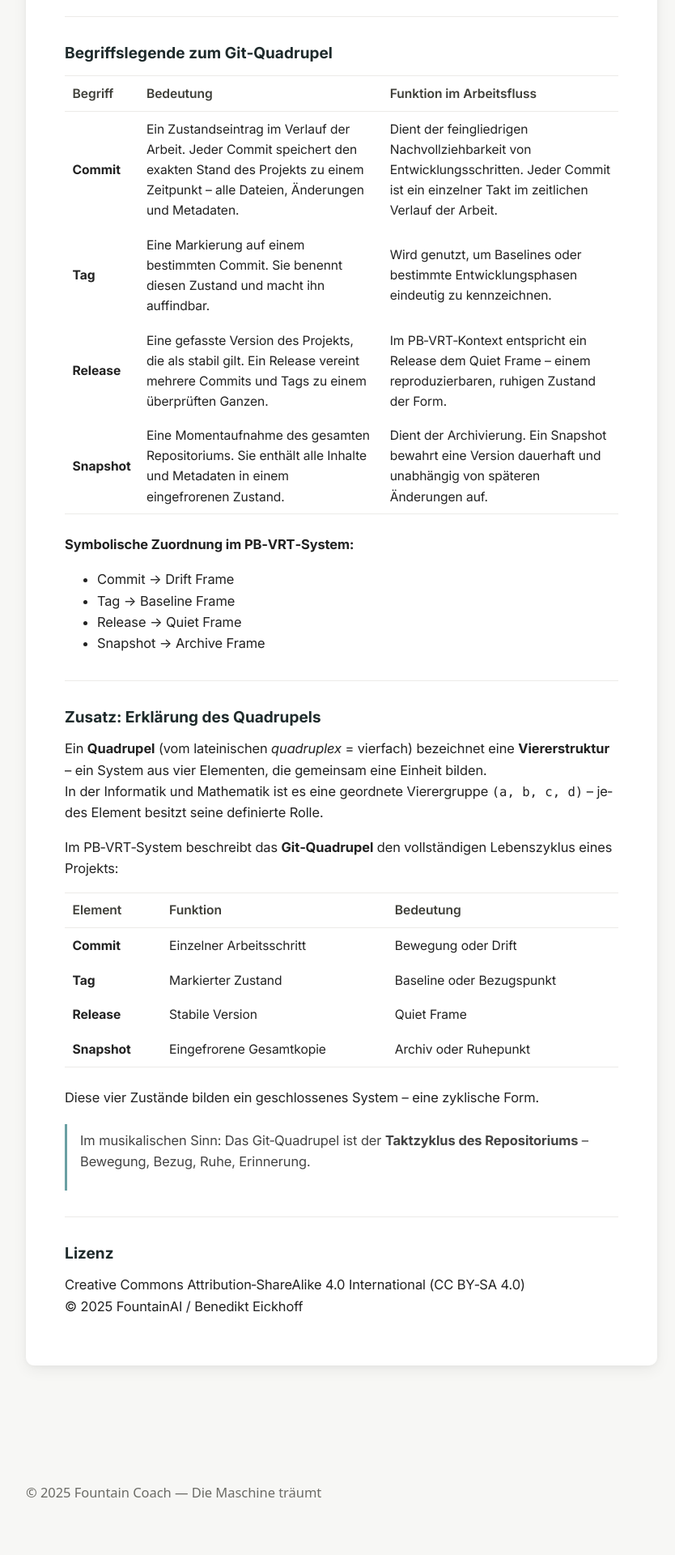
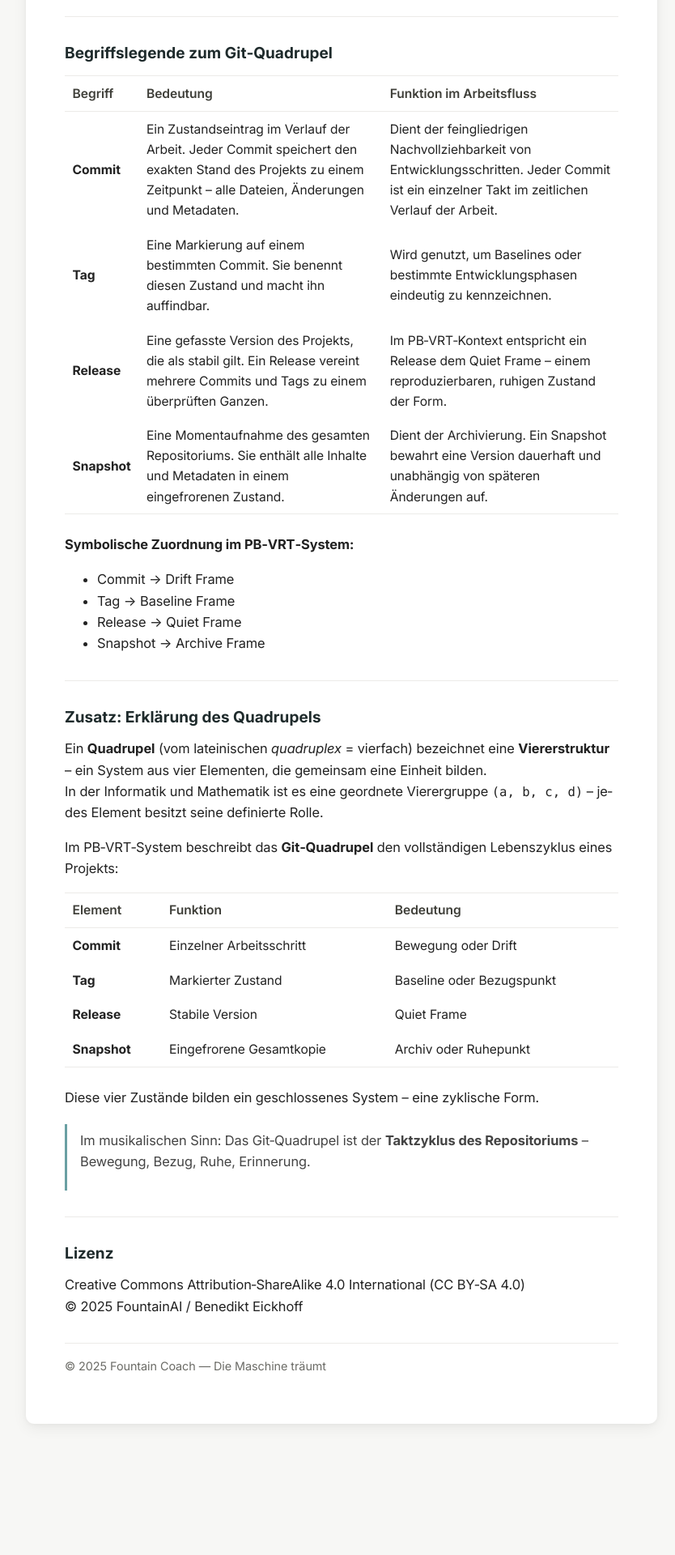
Before and after one commit to Fountain-Coach/Die-Maschine-traeumt, a Jekyll site: the page built from index.md, in a window 1280 px wide. Shown: the part 4181-6101 px from the top of the page at 81% size, without its empty margins (218-1052 px from the left). Built offline with Jekyll 4.4.1, drawn with Linux system fonts in a browser that asks for light colours; after the commit the page ends 6019 px from its top, so only the background shows below that.

Commit message:
fix(footer): integrate license footer inside paper surface; align width and style; remove global footer

```diff
--- a/_layouts/default.html
+++ b/_layouts/default.html
@@ -13,9 +13,6 @@
       {% include nav.html %}
       {{ content }}
     </main>
-    <footer class="footer">
-      <p>© {{ site.time | date: '%Y' }} Fountain Coach — Die Maschine träumt</p>
-    </footer>
     <script defer src="{{ '/assets/js/mobile-tables.js' | relative_url }}?v={{ site.time | date: '%Y%m%d%H%M%S' }}"></script>
   </body>
 </html>
--- a/assets/css/style.css
+++ b/assets/css/style.css
@@ -38,6 +38,7 @@ body { font-family: 'Inter', system-ui, -apple-system, Segoe UI, Roboto, Helveti
 .page { background: transparent; }
 .paper { background: #ffffff; border-radius: 10px; box-shadow: 0 6px 18px rgba(0,0,0,.06), 0 1px 6px rgba(0,0,0,.04); padding: 44px 48px; margin: 0 auto; max-width: 860px; }
 .spread { width: 100%; }
+.paper__footer { margin-top: 2rem; padding-top: 1rem; border-top: 1px solid #ecebe8; color: var(--muted); font-size: .9rem; }
 
 h1, h2, h3 { font-family: 'Inter', system-ui, -apple-system, Segoe UI, Roboto, Helvetica, Arial, sans-serif; line-height: 1.25; margin: 1.75rem 0 .9rem; color: #1c1c1b; }
 h1 { font-weight: 700; font-size: 1.9rem; letter-spacing: .005em; }
@@ -81,6 +82,7 @@ a:hover { text-decoration-thickness: 2px; }
   .brand__title { font-size: 1.35rem; }
   .brand__subtitle { font-size: .9rem; }
   .paper { padding: 24px 20px; max-width: 100%; border-radius: 8px; }
+  .paper__footer { font-size: .85rem; }
   h1 { font-size: 1.55rem; }
   h2 { font-size: 1.05rem; }
   h3 { font-size: .98rem; }
--- a/index.md
+++ b/index.md
@@ -13,6 +13,9 @@ title: Die Maschine träumt
       {% endcapture %}
       {{ readme | markdownify }}
     </div>
+    <footer class="paper__footer">
+      <p>© {{ site.time | date: '%Y' }} Fountain Coach — Die Maschine träumt</p>
+    </footer>
   </div>
 </div>
 <!-- build: 1762153674 -->
```
